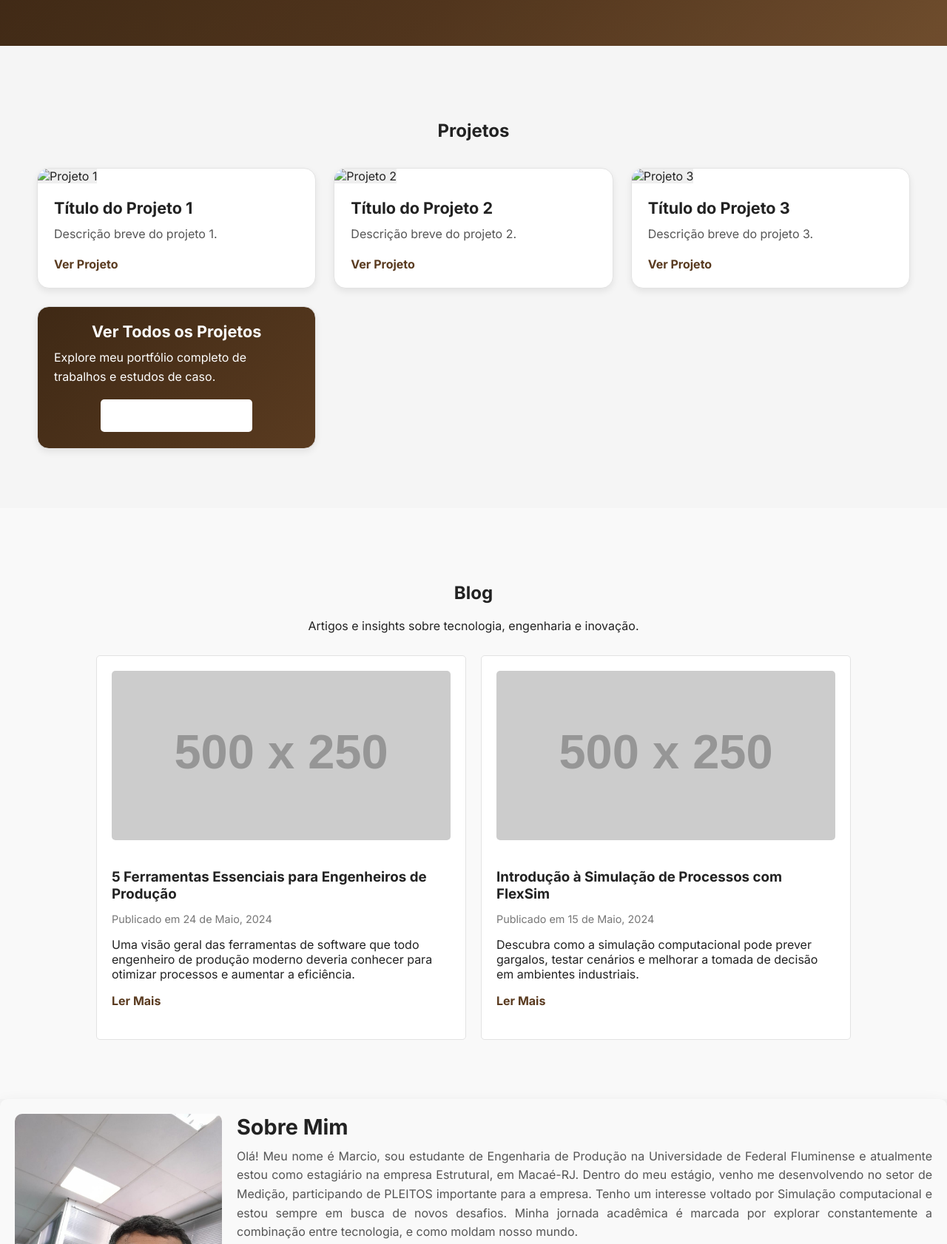
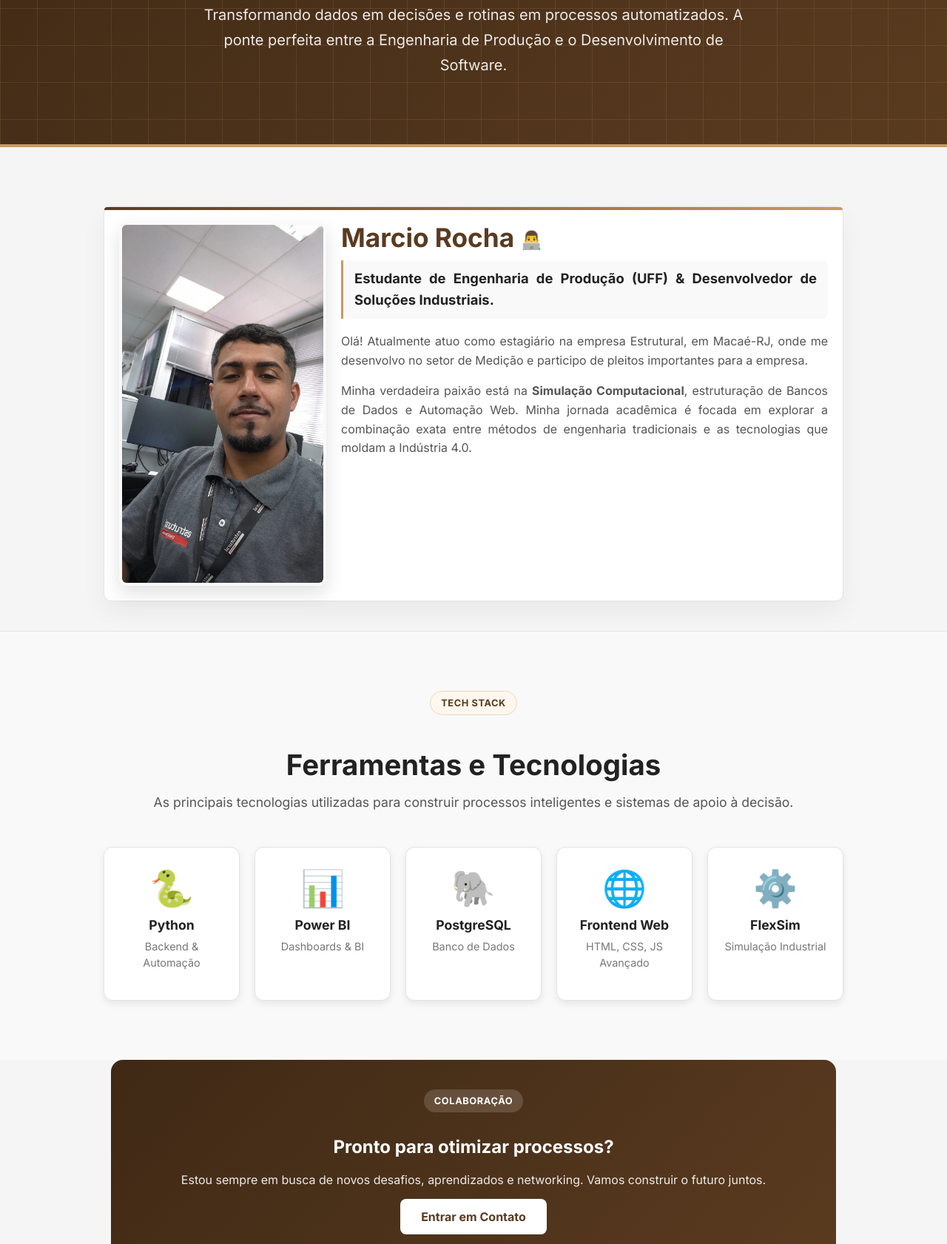
Before and after one commit to Marciorochar/M2R_tecnologias, a plain HTML site: page Login/Site/index_sobre.html in a window 1280 px wide. Shown: the part 289-1971 px from the top of the page at 74% size. Drawn offline with Linux system fonts and the light colour scheme; no server answers; sample sign-in values are in the browser's storage; placeholder pictures from the web are drawn by us.

Commit message:
Atualizações dashborad 1.9

```diff
--- a/Login/Site/index_sobre.html
+++ b/Login/Site/index_sobre.html
@@ -26,105 +26,95 @@
     </nav>
 
     <main>
-        <section id="home" class="hero">
-            <h1>Bem-vindo ao M2R TECNOLOGIAS</h1>
-            <p> Engenharia | Engenharia Industrial | Desenvolvedor de Produto</p>
+        <!-- Hero Tecnológico com Fundo de Grade Digital -->
+        <section class="portfolio-page-section" style="position: relative; overflow: hidden; background: linear-gradient(135deg, var(--color-primary-dark), var(--color-primary)); padding-top: 150px; padding-bottom: 90px; text-align: center; border-bottom: 4px solid var(--color-accent);">
+            <!-- Overlay Grid Animada (Estilo Cyber) -->
+            <div style="position: absolute; top: 0; left: 0; width: 100%; height: 100%; background-image: linear-gradient(rgba(200, 154, 99, 0.15) 1px, transparent 1px), linear-gradient(90deg, rgba(200, 154, 99, 0.15) 1px, transparent 1px); background-size: 50px 50px; z-index: 0;"></div>
+
+            <div style="position: relative; z-index: 1;">
+                <span class="section-tag" style="background-color: rgba(255,255,255,0.1); color: var(--color-accent); border: 1px solid var(--color-accent);">Engenharia & Tecnologia</span>
+                <h1 style="color: #fff; font-size: 3.2rem; margin: 20px 0 15px;">M2R Tecnologias</h1>
+                <p style="color: rgba(255,255,255,0.9); max-width: 750px; margin: 0 auto; font-size: 1.25rem; line-height: 1.7;">
+                    Transformando dados em decisões e rotinas em processos automatizados. A ponte perfeita entre a Engenharia de Produção e o Desenvolvimento de Software.
+                </p>
+            </div>
         </section>
 
-        <section id="projects" class="fade-in-section">
-            <h2>Projetos</h2>
-            <div class="projects-container">
-                <div class="project-card">
-                    <img src="../../Imagens/project1.png" alt="Projeto 1" class="project-image">
-                    <h3>Título do Projeto 1</h3>
-                    <p>Descrição breve do projeto 1.</p>
-                    <a href="projects.html" class="project-link">Ver Projeto</a>
-                </div>
-                <div class="project-card">
-                    <img src="../../Imagens/project2.png" alt="Projeto 2" class="project-image">
-                    <h3>Título do Projeto 2</h3>
-                    <p>Descrição breve do projeto 2.</p>
-                    <a href="projects.html" class="project-link">Ver Projeto</a>
-                </div>
-                <div class="project-card">
-                    <img src="../../Imagens/project3.png" alt="Projeto 3" class="project-image">
-                    <h3>Título do Projeto 3</h3>
-                    <p>Descrição breve do projeto 3.</p>
-                    <a href="projects.html" class="project-link">Ver Projeto</a>
-                </div>
-                <!-- Card especial para ver todos os projetos -->
-                <div class="project-card project-card--see-all">
-                    <h3>Ver Todos os Projetos</h3>
-                    <p>Explore meu portfólio completo de trabalhos e estudos de caso.</p>
-                    <a href="projects.html" class="project-link">Explorar Portfólio &rarr;</a>
+        <!-- Perfil Principal -->
+        <section class="fade-in-section" style="padding-top: 80px; padding-bottom: 40px;">
+            <div class="about-section-card" style="max-width: 1000px; margin: 0 auto; background: var(--color-surface); border: 1px solid var(--color-border); box-shadow: 0 15px 35px rgba(0,0,0,0.05); position: relative;">
+                <!-- Detalhe tecnológico visual no topo do card -->
+                <div style="position: absolute; top: 0; left: 0; width: 100%; height: 4px; background: linear-gradient(90deg, var(--color-primary), var(--color-accent)); border-radius: 10px 10px 0 0;"></div>
+
+                <img src="../../Imagens/Eu.jpeg" alt="Foto de Marcio Rocha" class="about-photo" style="border: 4px solid var(--color-surface-alt); box-shadow: var(--shadow-md);">
+
+                <div class="about-content">
+                    <h2 style="color: var(--color-primary); font-size: 2.2rem; margin-bottom: 10px;">
+                        Marcio Rocha <span style="font-size: 1.5rem; vertical-align: middle;">👨‍💻</span>
+                    </h2>
+                    <p style="font-size: 1.15rem; border-left: 3px solid var(--color-accent); padding-left: 15px; color: var(--color-text-primary); font-weight: 600; background: var(--color-surface-alt); padding: 10px 15px; border-radius: 0 8px 8px 0;">
+                        Estudante de Engenharia de Produção (UFF) & Desenvolvedor de Soluções Industriais.
+                    </p>
+                    <p>
+                        Olá! Atualmente atuo como estagiário na empresa Estrutural, em Macaé-RJ, onde me desenvolvo no setor de Medição e participo de pleitos importantes para a empresa.
+                    </p>
+                    <p>
+                        Minha verdadeira paixão está na <strong>Simulação Computacional</strong>, estruturação de Bancos de Dados e Automação Web. Minha jornada acadêmica é focada em explorar a combinação exata entre métodos de engenharia tradicionais e as tecnologias que moldam a Indústria 4.0.
+                    </p>
                 </div>
             </div>
         </section>
 
-        <section id="blog" class="blog-section fade-in-section">
-            <h2>Blog</h2>
-            <p>Artigos e insights sobre tecnologia, engenharia e inovação.</p>
-            <div class="blog-container">
-                <div class="blog-post-card">
-                    <img src="https://via.placeholder.com/500x250.png?text=Engenharia+de+Produção" alt="Imagem do post sobre 5 Ferramentas Essenciais" class="blog-post-image">
-                    <h3>5 Ferramentas Essenciais para Engenheiros de Produção</h3>
-                    <p class="post-meta">Publicado em 24 de Maio, 2024</p>
-                    <p>Uma visão geral das ferramentas de software que todo engenheiro de produção moderno deveria conhecer para otimizar processos e aumentar a eficiência.</p>
-                    <a href="javascript:void(0);" class="project-link" title="Em breve">Ler Mais</a>
-                </div>
-                <div class="blog-post-card">
-                    <img src="https://via.placeholder.com/500x250.png?text=Simulação+Computacional" alt="Placeholder image displaying the text Simulação Computacional suggesting a blog post about computational simulation" class="blog-post-image">
-                    <h3>Introdução à Simulação de Processos com FlexSim</h3>
-                    <p class="post-meta">Publicado em 15 de Maio, 2024</p>
-                    <p>Descubra como a simulação computacional pode prever gargalos, testar cenários e melhorar a tomada de decisão em ambientes industriais.</p>
-                    <a href="javascript:void(0);" class="project-link" title="Em breve">Ler Mais</a>
+        <!-- Stack de Tecnologias (Tech Grid) -->
+        <section class="fade-in-section" style="background-color: var(--color-surface-alt); padding: 80px 20px; border-top: 1px solid var(--color-border);">
+            <div style="max-width: 1000px; margin: 0 auto; text-align: center;">
+                <span class="section-tag">Tech Stack</span>
+                <h2 style="font-size: 2.4rem; margin-bottom: 15px;">Ferramentas e Tecnologias</h2>
+                <p style="color: var(--color-text-secondary); margin-bottom: 50px; font-size: 1.1rem;">As principais tecnologias utilizadas para construir processos inteligentes e sistemas de apoio à decisão.</p>
+
+                <div style="display: grid; grid-template-columns: repeat(auto-fit, minmax(160px, 1fr)); gap: 20px;">
+                    <!-- Card Tech 1 -->
+                    <div class="dash-card" style="padding: 25px 15px;">
+                        <div style="font-size: 3rem; margin-bottom: 10px;">🐍</div>
+                        <h4 style="margin: 0; font-size: 1.1rem; color: var(--color-text-primary);">Python</h4>
+                        <p style="font-size: 0.9rem; color: var(--color-text-meta); margin-top: 8px;">Backend & Automação</p>
+                    </div>
+                    <!-- Card Tech 2 -->
+                    <div class="dash-card" style="padding: 25px 15px;">
+                        <div style="font-size: 3rem; margin-bottom: 10px;">📊</div>
+                        <h4 style="margin: 0; font-size: 1.1rem; color: var(--color-text-primary);">Power BI</h4>
+                        <p style="font-size: 0.9rem; color: var(--color-text-meta); margin-top: 8px;">Dashboards & BI</p>
+                    </div>
+                    <!-- Card Tech 3 -->
+                    <div class="dash-card" style="padding: 25px 15px;">
+                        <div style="font-size: 3rem; margin-bottom: 10px;">🐘</div>
+                        <h4 style="margin: 0; font-size: 1.1rem; color: var(--color-text-primary);">PostgreSQL</h4>
+                        <p style="font-size: 0.9rem; color: var(--color-text-meta); margin-top: 8px;">Banco de Dados</p>
+                    </div>
+                    <!-- Card Tech 4 -->
+                    <div class="dash-card" style="padding: 25px 15px;">
+                        <div style="font-size: 3rem; margin-bottom: 10px;">🌐</div>
+                        <h4 style="margin: 0; font-size: 1.1rem; color: var(--color-text-primary);">Frontend Web</h4>
+                        <p style="font-size: 0.9rem; color: var(--color-text-meta); margin-top: 8px;">HTML, CSS, JS Avançado</p>
+                    </div>
+                    <!-- Card Tech 5 -->
+                    <div class="dash-card" style="padding: 25px 15px;">
+                        <div style="font-size: 3rem; margin-bottom: 10px;">⚙️</div>
+                        <h4 style="margin: 0; font-size: 1.1rem; color: var(--color-text-primary);">FlexSim</h4>
+                        <p style="font-size: 0.9rem; color: var(--color-text-meta); margin-top: 8px;">Simulação Industrial</p>
+                    </div>
                 </div>
             </div>
         </section>
 
-        <section id="about" class="about-section-card fade-in-section">
-            <img src="../../Imagens/Eu.jpeg" alt="Foto de Marcio Rocha" class="about-photo">
-            <div class="about-content">
-                <h2>Sobre Mim</h2>
-                <p>Olá! Meu nome é Marcio, sou estudante de Engenharia de Produção na Universidade de Federal Fluminense e atualmente estou como estagiário na empresa Estrutural, em Macaé-RJ. Dentro do meu estágio, venho me desenvolvendo no setor de Medição, participando de PLEITOS importante para a empresa. Tenho um interesse voltado por Simulação computacional e estou sempre em busca de novos desafios. Minha jornada acadêmica é marcada por explorar constantemente a combinação entre tecnologia, e como moldam nosso mundo.</p>
-                <p>Estou sempre aberto a novas oportunidades de conhecimentos e colaborações. Sinta-se à vontade para entrar em contato!</p>
-            </div>
-        </section>
-
-        <section id="contact" class="fade-in-section">
-            <div class="contact-wrapper">
-                <div class="contact-info">
-                    <h2>Entre em Contato</h2>
-                    <p>Estou sempre aberto a novas oportunidades e colaborações. Sinta-se à vontade para me enviar uma mensagem ou me encontrar nos canais abaixo.</p>
-                    <ul class="contact-list contact-links-container">
-                        <li>
-                            <a href="#" id="phone-contact-btn" title="Ver número de celular">
-                                <span class="icon">📱</span>
-                                <span class="text">Celular</span>
-                            </a>
-                        </li>
-                        <li>
-                            <a href="#" id="email-contact-btn" title="Ver opções de email">
-                                <span class="icon">📬</span>
-                                <span class="text">Email</span>
-                            </a>
-                        </li>
-                        <li><a href="https://github.com/Marciorochar" target="_blank" rel="noopener noreferrer" title="Visitar GitHub"><span class="icon">💻</span><span class="text">GitHub</span></a></li>
-                        <li><a href="https://www.linkedin.com/in/marciinhorr" target="_blank" rel="noopener noreferrer" title="Visitar LinkedIn"><span class="icon">🔗</span><span class="text">LinkedIn</span></a></li>
-                        <li><a href="https://www.instagram.com/marciinhorr" target="_blank" rel="noopener noreferrer" title="Visitar Instagram"><span class="icon">📸</span><span class="text">Instagram</span></a></li>
-                    </ul>
-                </div>
-                <form id="contact-form" action="https://formspree.io/f/xanbokeb" method="POST">
-                    <label for="name">Seu Nome</label>
-                    <input id="name" name="name" type="text" placeholder="Digite seu nome completo" required>
-                    <label for="email">Seu Email</label>
-                    <input id="email" name="email" type="email" placeholder="exemplo@email.com" required>
-                    <label for="message">Sua Mensagem</label>
-                    <textarea id="message" name="message" placeholder="Deixe sua mensagem aqui..." required></textarea>
-                    <button type="submit">Enviar</button>
-                    <p id="form-status"></p>
-                </form>
-            </div>
+        <!-- Chamada Final (CTA) -->
+        <section class="home-cta fade-in-section" style="margin: 0 auto 60px; max-width: 980px;">
+            <span class="section-tag" style="background-color: rgba(255,255,255,0.15); color: #fff; border: none;">Colaboração</span>
+            <h2 style="color: #fff;">Pronto para otimizar processos?</h2>
+            <p style="color: rgba(255,255,255,0.9);">
+                Estou sempre em busca de novos desafios, aprendizados e networking. Vamos construir o futuro juntos.
+            </p>
+            <a href="index_contatos.html" class="cta-button">Entrar em Contato</a>
         </section>
     </main>
 
```
